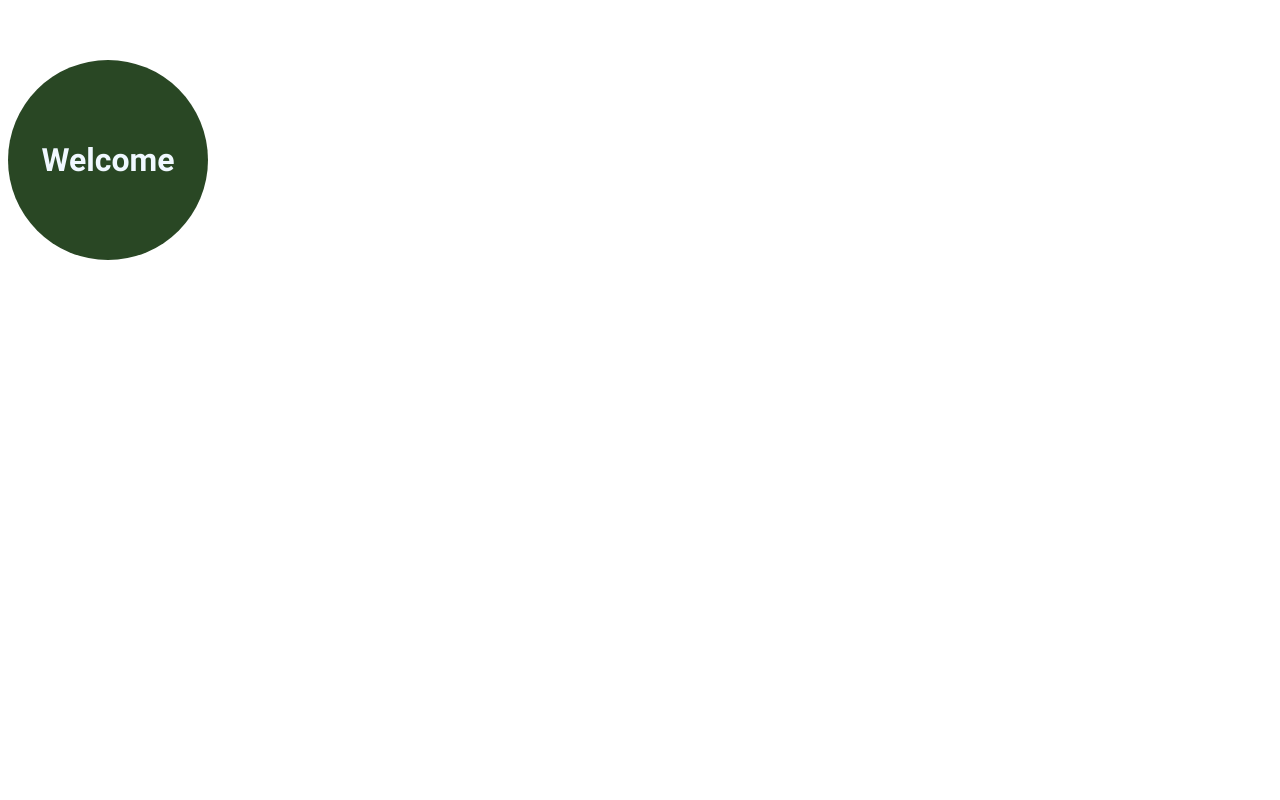
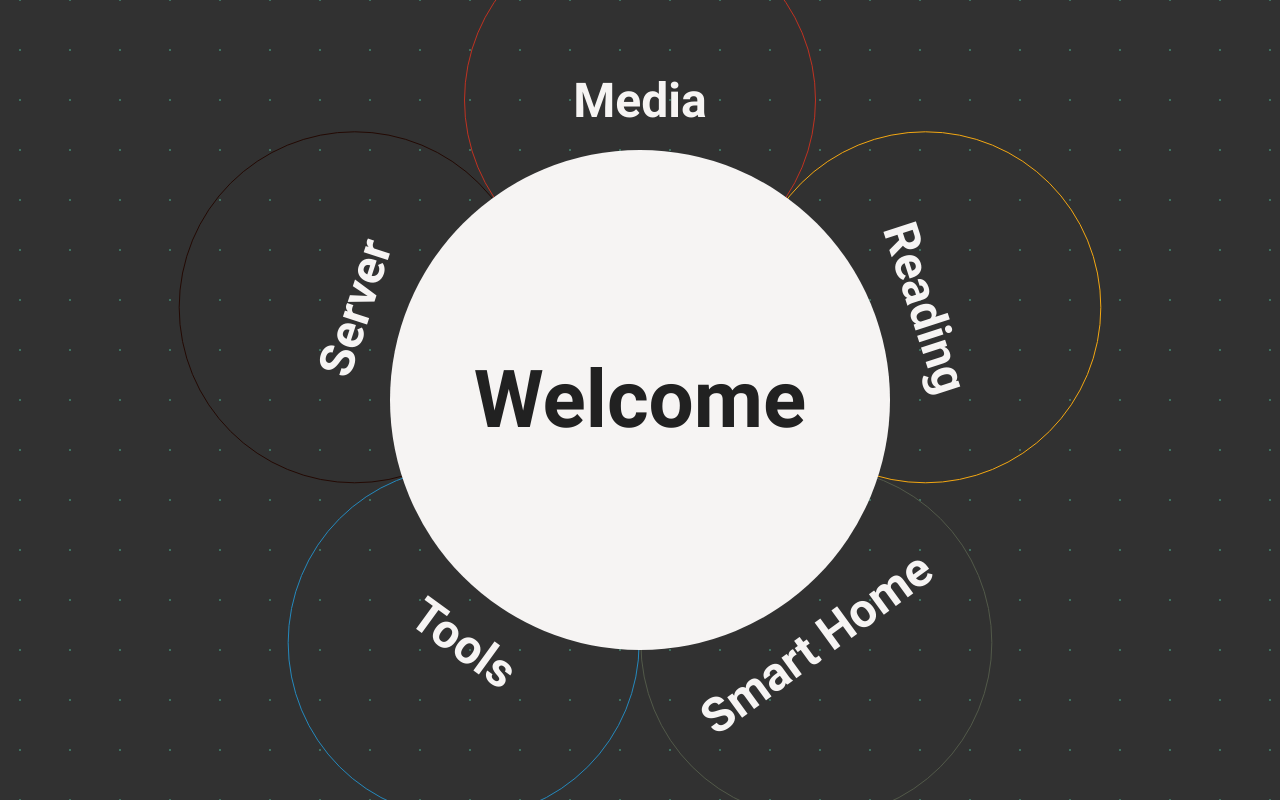
Before and after one commit to Junipeeer/homeserver, a Vue app: page / in a window 1280 px wide. Built offline with nearby package versions, Linux system fonts and the light colour scheme.

Commit message:
added basic elements, style and transitions

```diff
--- a/src/App.vue
+++ b/src/App.vue
@@ -1,7 +1,8 @@
 <template>
-  <div id="viewport">
-    <CenterBlob type="Welcome"/>
-  </div>
+  <div id="transition-circle" class="transition" @click="removeTransition"></div>
+  <main id="viewport">
+    <CenterBlob @clicked="addTransition" type="Welcome"/>
+  </main>
 </template>
 
 <script>
@@ -11,11 +12,80 @@ export default {
   name: 'App',
   components: {
     CenterBlob
-  }
+  },
+  data() {
+    return {
+      mousePosX: 0,
+      mousePosY: 0,
+      mouseXPx: "0px",
+      mouseYPx: "0px",
+      viewportPosX: "-100%",
+      viewportPosY: "-100%",
+      transitionBGColor: "#fff",
+    };
+  },
+  mounted() {
+    let change = 0;
+    document.addEventListener("mousemove", (event) => {
+      this.mousePosX = event.clientX;
+      this.mousePosY = event.clientY;
+      if (change % 3 == 0) { // only ajust the viewport every three times to save on lag
+        this.changeViewport();
+        change = 1
+      } else {
+        change++
+      }
+    });
+
+      const viewport = document.getElementById("viewport");
+      const dotSize = 1; // Size of the dot
+      const spacing = 50; // Distance between dots
+
+      const width = viewport.clientWidth;
+      const height = viewport.clientHeight;
+      const canvas = document.createElement('canvas');
+      canvas.width = width;
+      canvas.height = height;
+      const context = canvas.getContext('2d');
+
+      context.fillStyle = '#428670'; // Set color for dots
+      for (let x = 0; x < width; x += spacing) {
+        for (let y = 0; y < height; y += spacing) {
+          context.beginPath();
+          context.arc(x, y, dotSize, 0, Math.PI * 2);
+          context.fill();
+        }
+      }
+
+      viewport.style.backgroundImage = `url(${canvas.toDataURL()})`;
+  },
+  methods: {
+    changeViewport() {
+      let xScale = this.mousePosX / (window.innerWidth / 2) - 1;
+      let yScale = this.mousePosY / (window.innerHeight / 2) - 1;
+
+      this.viewportPosX = -100 + -20 * xScale + "%";
+      this.viewportPosY = -100 + -60 * yScale + "%";
+    },
+    addTransition(input) {
+      this.mouseXPx = this.mousePosX + "px";
+      this.mouseYPx = this.mousePosY + "px";
+      this.transitionBGColor = input;
+      let elem = document.getElementById("transition-circle");
+      elem.classList.add("trans-active");
+    },
+    removeTransition() {
+      this.mouseXPx = this.mousePosX + "px";
+      this.mouseYPx = this.mousePosY + "px";
+      let elem = document.getElementById("transition-circle");
+      elem.classList.remove("trans-active");
+    }
+  },
 }
 </script>
 
 <style>
+
 @font-face {
   font-family: "Roboto";
   src: url(./assets/fonts/roboto/Roboto-Regular.ttf);
@@ -44,16 +114,56 @@ export default {
   font-style: italic;
 }
 
+body,html {
+  margin: 0;
+  padding: 0;
+
+}
+
 #app {
+  position: absolute;
+  top: 0;
+  bottom: 0;
+  left: 0;
+  right: 0;
   font-family: "Roboto";
   -webkit-font-smoothing: antialiased;
   -moz-osx-font-smoothing: grayscale;
   text-align: center;
   color: #2c3e50;
-  margin-top: 60px;
+  height: 100%;
+  width: 100%;
+  overflow: hidden;
 }
 
 #viewport {
+  position: absolute;
+  background-color: rgb(49, 49, 49);
+  top: v-bind(viewportPosY);
+  left: v-bind(viewportPosX);
+  width: 300%;
+  height: 300%;
+  display: flex;
+  justify-content: center;
+  align-items: center;
+  transition: top 0.05s linear, left 0.05s linear;
+}
 
+.transition {
+  position: absolute;
+  border-radius: 50%;
+  transform: translate(-50px, -50px) scale(0);
+  left: v-bind(mouseXPx);
+  top: v-bind(mouseYPx);
+  width: 100px;
+  height: 100px;
+  z-index: 10;
+  background-color: v-bind(transitionBGColor);
+  transition: transform 0.5s ease;
+}
+
+.trans-active {
+  transition: transform 1s ease;
+  transform: translate(-50px, -50px) scale(50);
 }
 </style>
--- a/src/components/CategoryBlob.vue
+++ b/src/components/CategoryBlob.vue
@@ -1,5 +1,7 @@
 <template>
-
+  <div class="blob category-blob">
+    <h2>{{title}}</h2>
+  </div>
 </template>
 
 <script>
@@ -7,11 +9,92 @@ export default {
   name: 'CategoryBlob',
   props: {
     title: String,
-    shape: String
+    bgColor: String,
+    textColor: String,
+    angle: {
+      default: "0",
+      type: String
+    }
+  },
+  data() {
+    return {
+      xTranslate: 0,
+      yTranslate: 0,
+      xHoverTranslate: 100,
+      yHoverTranslate: 100,
+    };
+  },
+  mounted() {
+    let radian = (this.angle - 90) / 180 * Math.PI;
+    this.xTranslate = 300 * Math.cos(radian) + "px";
+    this.yTranslate = 300 * Math.sin(radian) + "px";
+    this.xHoverTranslate = 400 * Math.cos(radian) + "px";
+    this.yHoverTranslate = 400 * Math.sin(radian) + "px";
+  },
+  computed: {
+    angleStr () {
+      let str;
+      if (this.angle > 270 || this.angle < 90) {
+        str = this.angle + "deg";
+      } else {
+        str = (this.angle - 180) % 180 + "deg";
+      }
+      return str;
+    },
+    rotDir () {
+      let str;
+      if (this.angle >= 180 && (this.angle > 270 || this.angle < 90)) {
+        str = 360 + "deg";
+      } else {
+        str = 0 + "deg";
+      }
+      return str;
+    }
   }
 }
 </script>
 
 <style>
+.category-blob {
+  background-color: transparent;
+  border: 1px solid v-bind(bgColor);
+  color: v-bind(textColor);
+  width: 350px;
+  height: 350px;
+  display: flex;
+  justify-content: center;
+  align-items: center;
+  transform: translate(v-bind(xTranslate),v-bind(yTranslate));
+  transition: 0.5s ease;
+}
 
+.category-blob::before {
+  width: 350px;
+  height: 350px;
+  border-radius: 0;
+
+  content: "";
+  position: absolute;
+}
+
+.category-blob h2 {
+  font-size: 3em;
+  transform: rotate(v-bind(angleStr));
+  transition: transform 0.3s ease;
+}
+
+.category-blob:hover {
+  transform: translate(v-bind(xHoverTranslate),v-bind(yHoverTranslate)) scale(1.5);
+}
+
+.category-blob:hover h2 {
+  transform: rotate(v-bind(rotDir));
+}
+
+.category-blob:hover::before {
+  border: 1px solid red;
+  width: 800px;
+  height: 800px;
+  transform: translate(v-bind(xHoverTranslate),v-bind(yHoverTranslate));
+}
 </style>
--- a/src/components/CenterBlob.vue
+++ b/src/components/CenterBlob.vue
@@ -1,27 +1,67 @@
 <template>
-  <div class="blob">
-    <h1>{{ type }}</h1>
+  <div class="blob-container">
+    <CategoryBlob @click="this.emitClick('#F3A712')" title="Reading" bgColor="#F3A712" textColor="#F6F4F3" angle="72"/>
+    <CategoryBlob @click="this.emitClick('#525949')" title="Smart Home" bgColor="#525949" textColor="#F6F4F3" angle="144"/>
+    <CategoryBlob @click="this.emitClick('#2589BD')" title="Tools" bgColor="#2589BD" textColor="#F6F4F3" angle="216"/>
+    <CategoryBlob @click="this.emitClick('#230903')" title="Server" bgColor="#230903" textColor="#F6F4F3" angle="288"/>
+    <CategoryBlob @click="this.emitClick('#C03221')" title="Media" bgColor="#C03221" textColor="#F6F4F3" angle="360"/>
+    <div class="blob center-blob">
+      <h1>{{ type }}</h1>
+    </div>
   </div>
 </template>
 
 <script>
+import CategoryBlob from './CategoryBlob.vue'
+
 export default {
   name: 'CenterBlob',
+  components: {
+    CategoryBlob
+  },
   props: {
-    type: String
+    type: String,
+    categoryBlobs: JSON
+  },
+  methods: {
+    emitClick(input) {
+      this.$emit('clicked', input)
+    }
   }
 }
 </script>
 
-<style scoped>
+<style>
 .blob {
+  position: absolute;
   border-radius: 50%;
-  background-color: #294724;
-  color: aliceblue;
-  width: 200px;
-  height: 200px;
   display: flex;
   justify-content: center;
   align-items: center;
 }
+
+.center-blob {
+  width: 500px;
+  height: 500px;
+  background-color: #F6F4F3;
+  color: #212121;
+}
+
+.center-blob h1 {
+  font-size: 5em;
+}
+
+.blob-container {
+  height: 800px;
+  width: 800px;
+  max-height: 80%;
+  max-width: 80%;
+  display: flex;
+  justify-content: center;
+  align-items: center;
+}
+
+.blob-container.category-blob:hover * {
+  background-color: red;
+}
 </style>
```
